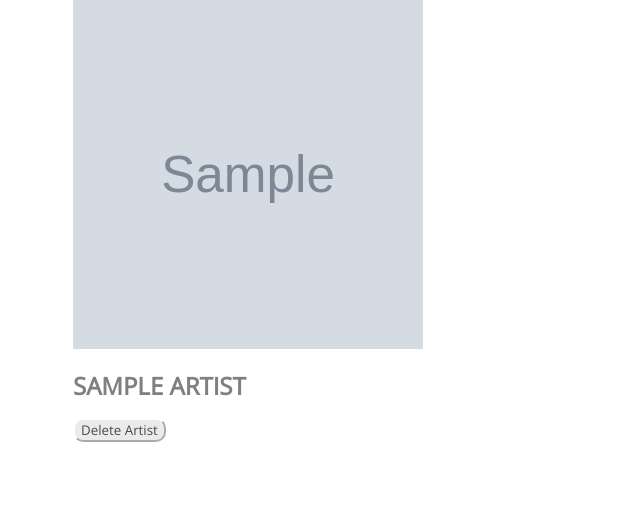
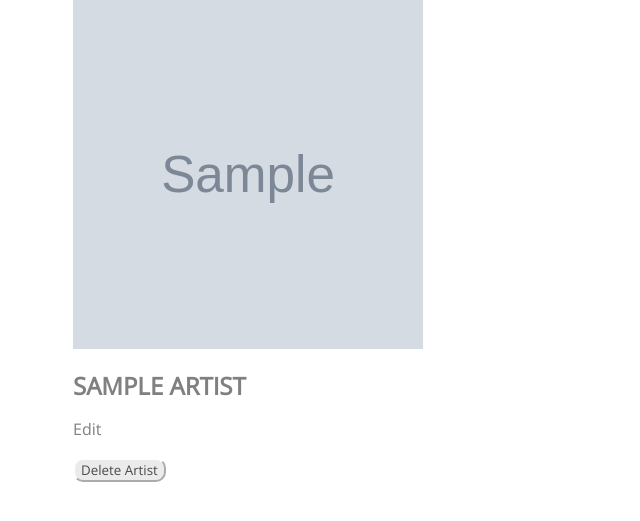
Before and after one commit to stephaniepboyne/First-Project-, a Flask app: page /artists in a window 1280 px wide. Shown: the part 211-732 px from the top of the page, without its empty margins (0-640 px from the left). Run offline with Flask 2, Linux system fonts and the light colour scheme; grey boxes marked "Sample" are stand-in pictures; a database or web service that is not in the repository returns one stand-in record (values such as "Sample title"); some libraries are stand-ins or nearby versions.

Commit message:
mvp and some extensions complete

```diff
--- a/controllers/artist_controller.py
+++ b/controllers/artist_controller.py
@@ -34,3 +34,16 @@ def filter(id):
 def delete_artist(id):
     artist_repository.delete(id)
     return redirect("/artists")
+
+@artists_blueprint.route("/artists/<id>/edit", methods=["GET"])
+def edit_artist(id):
+    artist = artist_repository.select(id)
+    return render_template("artists/edit.html", artist=artist)
+
+@artists_blueprint.route("/artists/<id>", methods=['POST'])
+def update_artist(id):
+    name = request.form["name"]
+    image_pathway = request.form["image_pathway"]
+    artist = Artist(name, image_pathway, id)
+    artist_repository.update(artist)
+    return redirect("/artists")
--- a/repositories/artist_repository.py
+++ b/repositories/artist_repository.py
@@ -53,3 +53,8 @@ def prints(artist):
         print = Print(row['title'], row['artist_id'], row['size'], row['price'], row['printing_cost'], row['stock'], row['image_print_pathway'], row['id'])
         prints.append(print)
     return prints
+
+def update(artist):
+    sql = "UPDATE artists SET (name, image_pathway) = (%s, %s) WHERE id = %s"
+    values = [artist.name, artist.image_pathway, artist.id]
+    run_sql(sql, values)
--- a/static/css/main.css
+++ b/static/css/main.css
@@ -187,6 +187,18 @@ body > header > h1 > a:hover {
     text-decoration: none;
 }
 
+.edit2 {
+    font-family: 'Open Sans', sans-serif;
+    font-size: medium;
+    color: gray;
+    text-align:left;
+    text-decoration: none;
+}
+
+.edit2:hover {
+    color: lightgray;
+}
+
 .edit:hover {
     color: darkgray;
 }
--- a/templates/artists/index.html
+++ b/templates/artists/index.html
@@ -13,6 +13,9 @@
             <span style="text-transform:uppercase;">
                 <p class="select_artist"><a href="/artists/{{ artist.id }}">{{ artist.name }}</a></p>
             </span>
+            <a href="/artists/{{ artist.id }}/edit" class="edit2">Edit</a>
+            <br>
+            <br>
             <form action="/artists/{{ artist.id }}/delete" method="POST" class="delete">
                 <input type="submit" value="Delete Artist" class="button">
             </form>
```
Also changed, not shown: console.py (+6 -6 lines), templates/artists/edit.html (added, +17 -0 lines), templates/artists/new.html (+8 -3 lines).
